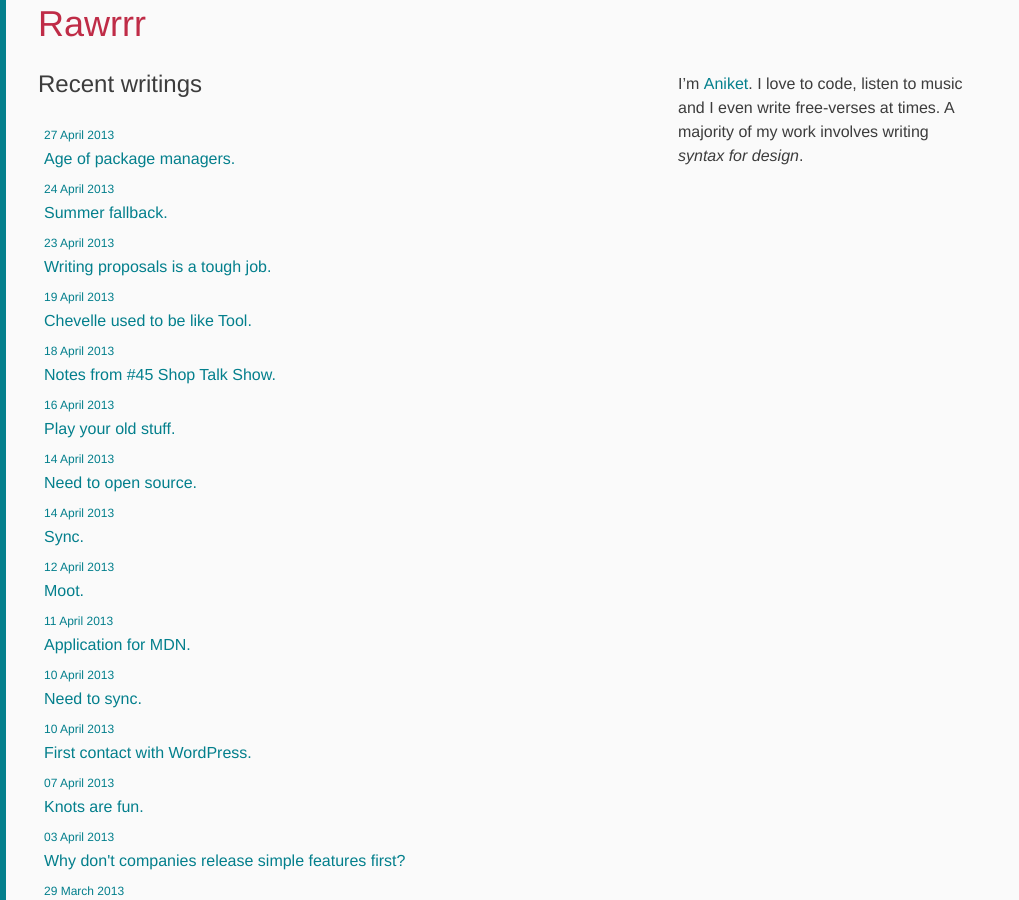
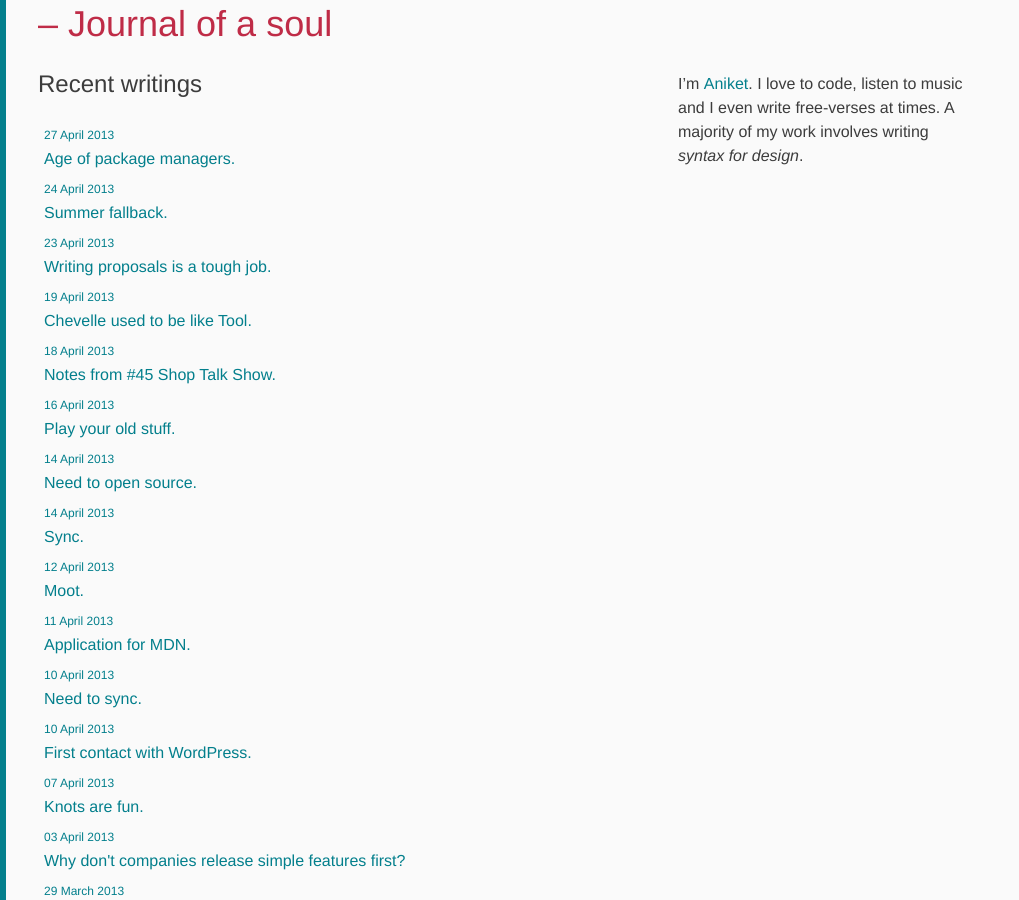
Before and after one commit to aniketpant/journal, a Jekyll site: the page built from index.md, in a window 1280 px wide and 900 px high. Shown: the whole window, without its empty margins (0-1019 px from the left). Built offline with Jekyll 4.4.1, drawn with Linux system fonts in a browser that asks for light colours; part of the change alters nothing that is shown.

Commit message:
Updating site tagline
Signed-off-by: Aniket Pant <me@aniketpant.com>

```diff
--- a/_config.yml
+++ b/_config.yml
@@ -6,4 +6,4 @@ exclude: Rakefile, CNAME, sass/, script/, README.md
 url: http://rawrrr.github.com
 
 name: "Rawrrr"
-description: "Journal of a soul"
+tagline: "Journal of a soul"
--- a/_layouts/base.html
+++ b/_layouts/base.html
@@ -8,7 +8,7 @@
   <meta http-equiv="X-UA-Compatible" content="IE=edge,chrome=1">
   <title>{{ page.title }} &mdash; {{ site.name }}</title>
   <meta name="author" content="Aniket Pant">
-  <meta name="description" content="{{ site.desc }}">
+  <meta name="description" content="{{ site.tagline }}">
   <meta name="keywords" content="aniket, pant, rawrrr, journal">
   <meta name="viewport" content="width=device-width">
 
@@ -37,7 +37,7 @@
     <header class="grid wrapper" role="banner">
       <div class="grid__item one-whole">
         <h1>
-          <a class="logo" href="/" rel="nofollow">Rawrrr</a>
+          <a class="logo" href="/" rel="nofollow">{{ site.title }} &ndash; {{ site.tagline }} </a>
         </h1>
       </div>
     </header> <!-- header -->
```
